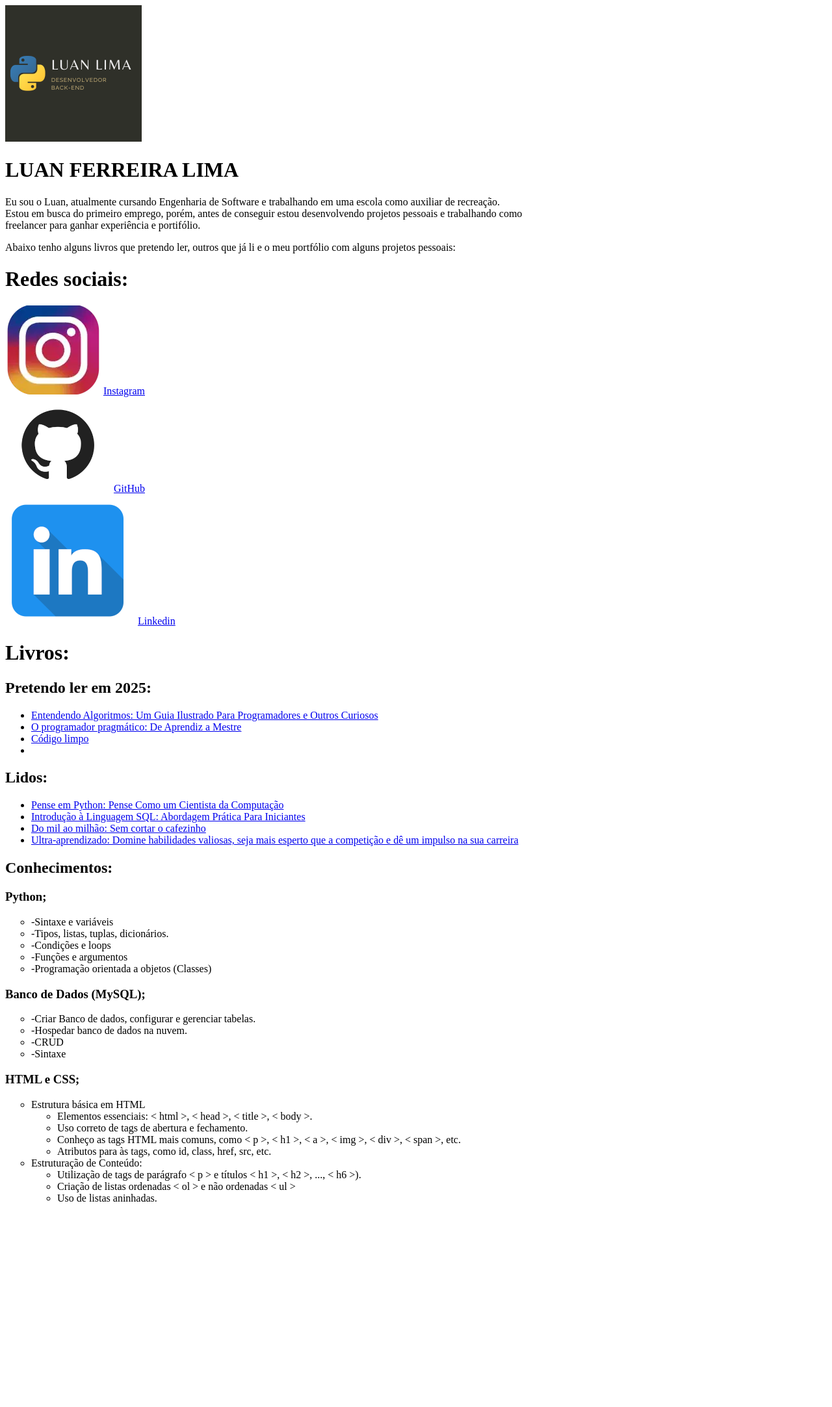
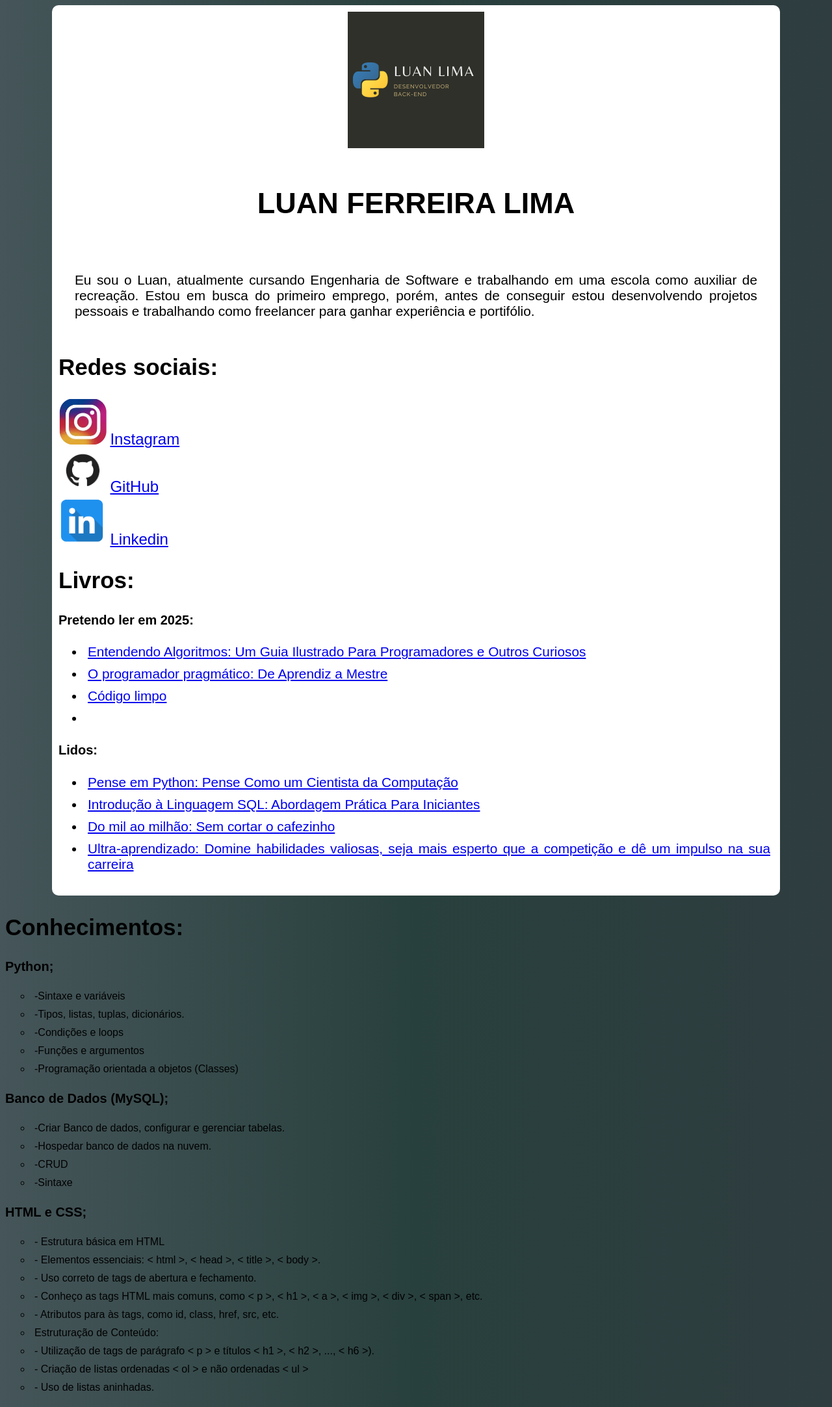
Before and after one commit to Luan280/Site_Flask, a Flask app: page / in a window 1280 px wide. Shown: the whole page at 65% size. Before the commit the page ends 1849 px from the top, so only its background shows below. Run offline with Flask 3, Linux system fonts and the light colour scheme.

Commit message:
CSS
estilos na main

```diff
--- a/static/estilo.css
+++ b/static/estilo.css
@@ -1,7 +1,47 @@
-#teste{
-    align-self: center;
-    width: 500px;
+*{
+    font-family: Arial, Helvetica, sans-serif;
+}
+
+main{
+    background-color: white;
+    margin: auto;
+    padding: 10px;
+    border-radius: 10px;
+    width: 1100px;
+}
+body{
+    background-image: linear-gradient(to right, #455559, #28403D, #2F3D40);
+
  }
-.body{
-    align-items: center;
+ p{
+    font-size: 130%;
+    text-align: justify;
+    padding: 25px;
  }
+ h1{
+    text-align: center;
+    padding: 25px;
+    font-size: 45px;
+ }
+
+ h2{
+    font-size: 35px;
+ }
+
+ h3{
+    font-size: 20px;
+ }
+ .img_principal{
+    text-align: center;
+ }
+ .logo_imagens{
+    width: 75px;
+    font-size: 150%;
+ }
+ .livros{
+    font-size: 130%;
+    text-align: justify;
+ }
+ li{
+    padding: 5px;
+ }
--- a/templates/homepage.html
+++ b/templates/homepage.html
@@ -7,41 +7,44 @@
 
 </head>
 <body>
-    <img id="img_principal" src="{{ url_for('static',filename='imagens/logo_luan_lima.png')}}" alt="Luan Lima Pixel Art">
-    <h1 id = "teste" >LUAN FERREIRA LIMA</h1>
-    <p> Eu sou o Luan, atualmente cursando Engenharia de Software e trabalhando em uma escola como auxiliar de recreação.<br>
+    <main>
+    <div class="img_principal">
+        <img src="{{ url_for('static',filename='imagens/logo_luan_lima.png')}}" alt="Luan Lima Pixel Art">
+    </div>
+
+    <h1>LUAN FERREIRA LIMA</h1>
+    <p> Eu sou o Luan, atualmente cursando Engenharia de Software e trabalhando em uma escola como auxiliar de recreação.
         Estou em busca do primeiro emprego, porém, antes de conseguir estou desenvolvendo projetos pessoais e
-        trabalhando como<br> freelancer para ganhar experiência e portifólio.<br></p>
-    <p>
-        Abaixo tenho alguns livros que pretendo ler, outros que já li e o meu portfólio com alguns projetos pessoais:
-    </p>
-    <div>
-        <h1>Redes sociais:</h1>
+        trabalhando como freelancer para ganhar experiência e portifólio.
+        </p>
+    <h2>Redes sociais:</h1>
         <img class="logo_imagens" src="{{ url_for('static', filename='imagens/logo-instagram.webp') }}" alt="Logo-Instagram">
-        <a href="https://www.instagram.com/luan_lima280/" target="_blank">Instagram</a><br>
+        <a class="logo_imagens" href="https://www.instagram.com/luan_lima280/" target="_blank">Instagram</a><br>
         <img class="logo_imagens" src="{{ url_for('static', filename='imagens/logo-github.png')}}" alt="Logo-GitHub">
-        <a href="https://github.com/Luan280" target="_blank">GitHub</a><br>
+        <a class="logo_imagens" href="https://github.com/Luan280" target="_blank">GitHub</a><br>
         <img class="logo_imagens" src="{{ url_for('static', filename='imagens/logo-linkedin.png')}}" alt="Logo-Linkedin">
-        <a href="https://www.linkedin.com/in/luan-lima280/" target="_blank">Linkedin</a>
-    </div>
-    <div>
-    <h1>Livros:</h1>
-        <h2>Pretendo ler em 2025:</h2>
+        <a class="logo_imagens" href="https://www.linkedin.com/in/luan-lima280/" target="_blank">Linkedin</a>
+    <h2>Livros:</h1>
+    <h3>Pretendo ler em 2025:</h2>
+    <div class="livros">
         <ul>
             <li><a href="https://www.amazon.com.br/Entendendo-Algoritmos-Ilustrado-Programadores-Curiosos/dp/8575225634/" target="_blank">Entendendo Algoritmos: Um Guia Ilustrado Para Programadores e Outros Curiosos</a></li>
             <li><a href="https://www.amazon.com.br/Programador-Pragm%C3%A1tico-Aprendiz-Mestre-ebook/dp/B019HM0H90/" target="_blank">O programador pragmático: De Aprendiz a Mestre</a></li>
             <li><a href="https://www.amazon.com.br/C%C3%B3digo-Limpo-Robert-C-Martin-ebook/dp/B085Q2K632/" target="_blank">Código limpo</a></li>
             <li></li>
         </ul>
-        <h2>Lidos:</h2>
+    </div>
+    <h3>Lidos:</h2>
+    <div class="livros">
         <ul>
             <li><a href="https://www.amazon.com.br/Pense-Python-Como-Cientista-Computa%C3%A7%C3%A3o/dp/8575225081/" target="_blank">Pense em Python: Pense Como um Cientista da Computação</a></li>
             <li><a href="https://www.amazon.com.br/Introdu%C3%A7%C3%A3o-Linguagem-SQL-Abordagem-Iniciantes/dp/8575225014/" target="_blank">Introdução à Linguagem SQL: Abordagem Prática Para Iniciantes</a></li>
             <li><a href="https://www.amazon.com.br/Do-mil-milh%C3%A3o-cortar-cafezinho-ebook/dp/B07HQWPVRS/" target="_blank">Do mil ao milhão: Sem cortar o cafezinho</a></li>
             <li><a href="https://www.amazon.com.br/Ultra-aprendizado-habilidades-valiosas-competi%C3%A7%C3%A3o-carreira-ebook/dp/B08T3GNZFJ/" target="_blank">Ultra-aprendizado: Domine habilidades valiosas, seja mais esperto que a competição e dê um impulso na sua carreira</a></li>
-
         </ul>
     </div>
+    </main>
+    <div class="conhecimentos">
     <h2>Conhecimentos:</h2>
         <h3 class="sub-titulos">Python;</h3>
         <ul type="circle">
@@ -60,20 +63,16 @@
         </ul>
         <h3 class="sub-titulos">HTML e CSS;</h3>
         <ul type= "circle">
-            <li>Estrutura básica em HTML</li>
-            <ul>
-                <li>Elementos essenciais: < html >, < head >, < title >, < body >.</li>
-                <li>Uso correto de tags de abertura e fechamento.</li>
-                <li>Conheço as tags HTML mais comuns, como < p >, < h1 >, < a >, < img >, < div >, < span >, etc.</li>
-                <li>Atributos para às tags, como id, class, href, src, etc.</li>
-            </ul>
+            <li>- Estrutura básica em HTML</li>
+            <li>- Elementos essenciais: < html >, < head >, < title >, < body >.</li>
+            <li>- Uso correto de tags de abertura e fechamento.</li>
+            <li>- Conheço as tags HTML mais comuns, como < p >, < h1 >, < a >, < img >, < div >, < span >, etc.</li>
+            <li>- Atributos para às tags, como id, class, href, src, etc.</li>
             <li>Estruturação de Conteúdo:</li>
-            <ul>
-                <li>Utilização de tags de parágrafo < p > e títulos < h1 >, < h2 >, ..., < h6 >).</li>
-                <li>Criação de listas ordenadas < ol > e não ordenadas < ul ></li>
-                <li>Uso de listas aninhadas.</li>
-
-            </ul>
+            <li>- Utilização de tags de parágrafo < p > e títulos < h1 >, < h2 >, ..., < h6 >).</li>
+            <li>- Criação de listas ordenadas < ol > e não ordenadas < ul ></li>
+            <li>- Uso de listas aninhadas.</li>
         </ul>
+    </div>
 </body>
 </html>
```
